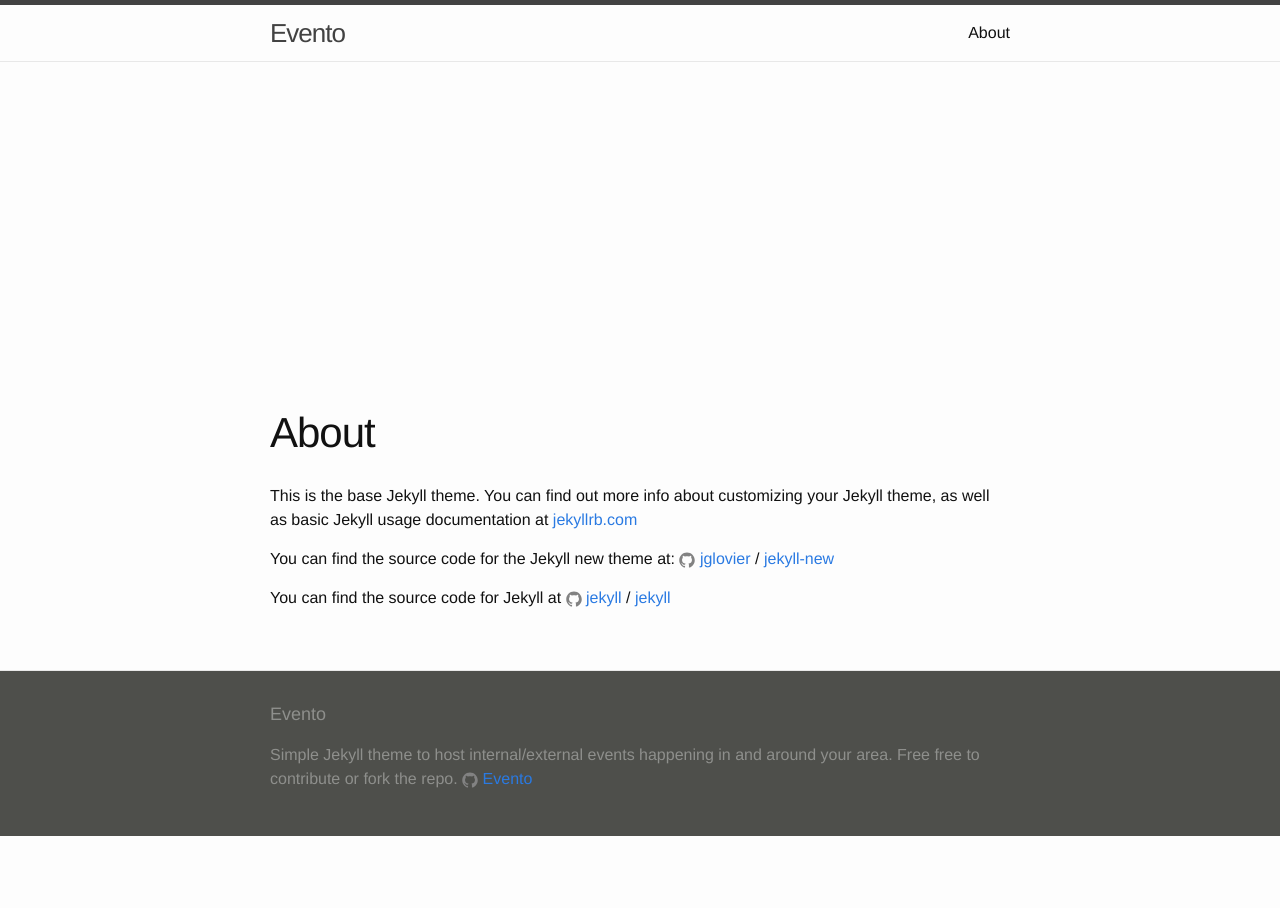
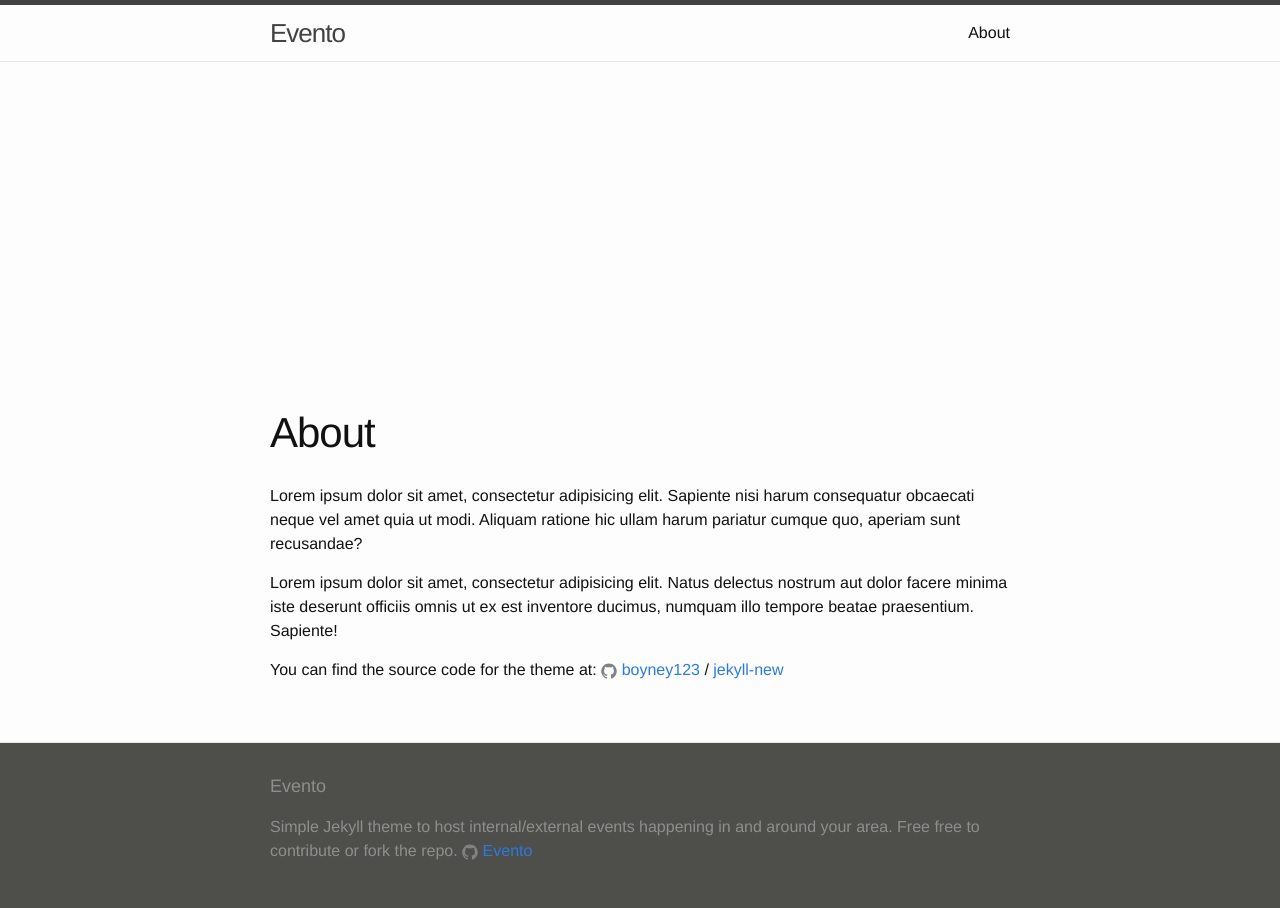
Before and after one commit to boyney123/evento, a Jekyll site: the page built from about.md, in a window 1280 px wide. Built offline with Jekyll 4.4.1, drawn with Linux system fonts in a browser that asks for light colours.

Commit message:
DB - Added site

```diff
--- a/_config.yml
+++ b/_config.yml
@@ -22,3 +22,5 @@
 markdown: kramdown
 
 future: true
+
+permalink: /event/:year/:month/:day/:title
--- a/_posts/2016-01-28-welcome-to-jekyll copy.markdown
+++ b/_posts/2016-01-28-welcome-to-jekyll copy.markdown
@@ -5,6 +5,7 @@
 cover: "https://frontendmasters.com/assets/es6-logo.png"
 date:   2016-02-01 16:04:19 +0000
 categories: jekyll update
+author: Dave Boyne
 ---
 You’ll find this post in your `_posts` directory. Go ahead and edit it and re-build the site to see your changes. You can rebuild the site in many different ways, but the most common way is to run `jekyll serve`, which launches a web server and auto-regenerates your site when a file is updated.
 
--- a/_posts/2016-01-28-welcome-to-jekyll2.markdown
+++ b/_posts/2016-01-28-welcome-to-jekyll2.markdown
@@ -5,6 +5,7 @@
 cover: "https://angular.io/resources/images/logos/standard/shield-large.png"
 date:   2016-01-28 16:04:19 +0000
 categories: jekyll update
+author: Dave Boyne
 ---
 You’ll find this post in your `_posts` directory. Go ahead and edit it and re-build the site to see your changes. You can rebuild the site in many different ways, but the most common way is to run `jekyll serve`, which launches a web server and auto-regenerates your site when a file is updated.
 
--- a/_sass/_base.scss
+++ b/_sass/_base.scss
@@ -210,6 +210,12 @@
     background-size: cover;
     background-position: center center;
     z-index: 1;
+    @include media-query($on-laptop){
+        height: 250px;
+    }
+    @include media-query($on-palm){
+        height: 200px;
+    }
 }
 
 .event-sqaure{
--- a/about.md
+++ b/about.md
@@ -4,12 +4,10 @@
 permalink: /about/
 ---
 
-This is the base Jekyll theme. You can find out more info about customizing your Jekyll theme, as well as basic Jekyll usage documentation at [jekyllrb.com](http://jekyllrb.com/)
+Lorem ipsum dolor sit amet, consectetur adipisicing elit. Sapiente nisi harum consequatur obcaecati neque vel amet quia ut modi. Aliquam ratione hic ullam harum pariatur cumque quo, aperiam sunt recusandae?
 
-You can find the source code for the Jekyll new theme at:
-{% include icon-github.html username="jglovier" %} /
+Lorem ipsum dolor sit amet, consectetur adipisicing elit. Natus delectus nostrum aut dolor facere minima iste deserunt officiis omnis ut ex est inventore ducimus, numquam illo tempore beatae praesentium. Sapiente!
+
+You can find the source code for the theme at:
+{% include icon-github.html username="boyney123" %} /
 [jekyll-new](https://github.com/jglovier/jekyll-new)
-
-You can find the source code for Jekyll at
-{% include icon-github.html username="jekyll" %} /
-[jekyll](https://github.com/jekyll/jekyll)
--- a/index.html
+++ b/index.html
@@ -1,6 +1,6 @@
 ---
 layout: default
-cover: 'http://just-be.co.uk/wp-content/uploads/2014/05/c-4.jpg'
+cover: 'http://www.abisolutions.org.uk/website/images/ConferencesHR.jpg'
 ---
 
 <div class="home">
@@ -21,7 +21,7 @@
             {% if post.cover %}
             <div class="event-sqaure" style="background-image:url({{post.cover}});">
             {% else %}
-            <div class="event-sqaure" style="background-image:url(http://app-beacon.com/wp-content/uploads/2015/05/events.jpg);">
+            <div class="event-sqaure" style="background-image:url(http://evento.io/img/cover.jpg);">
             {% endif %}
               <h2>{{ post.title }} <span>{{ post.date | date: "%b %-d, %Y" }}</span></h2>
                <div class='event-overlay'></div>
```
Also changed, not shown: 9 other files.
